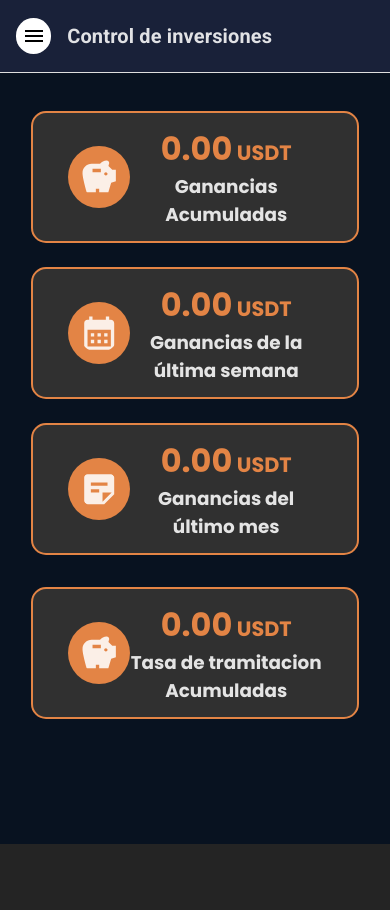
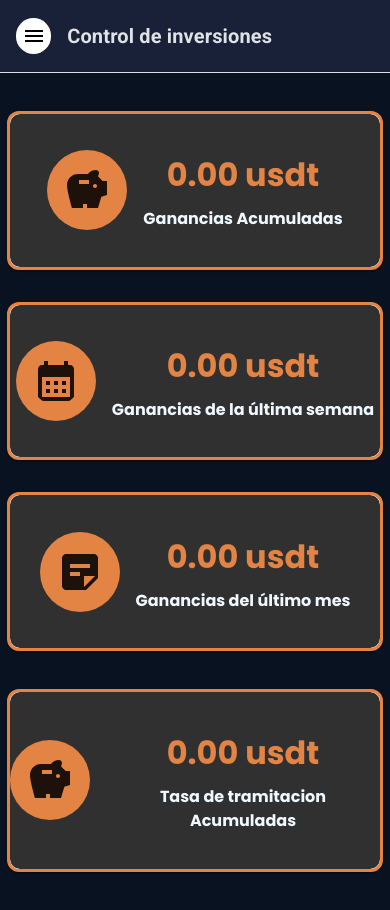
Before and after one commit to FacundoMangin41/Inversiones, a React (Vite) app: page /estadisticas in a window 390 px wide. Before the commit the page ends 844 px from the top, so only its background shows below. Built offline with nearby package versions, Linux system fonts and the light colour scheme.

Commit message:
arreglo de estadisticas

```diff
--- a/src/components/target/SumaGananciasDiarias.jsx
+++ b/src/components/target/SumaGananciasDiarias.jsx
@@ -1,6 +1,11 @@
 import React, { useState, useEffect } from 'react';
 import "./css/tarjetas.css";
 import SavingsIcon from '@mui/icons-material/Savings';
+import CardMedia from '@mui/material/CardMedia';
+import Typography from '@mui/material/Typography';
+import { CardActionArea } from '@mui/material';
+import Card from '@mui/material/Card';
+import CardContent from '@mui/material/CardContent';
 
 export default function SumaGananciasDiarias() {
   const [rows, setRows] = useState([]);
@@ -21,12 +26,20 @@ export default function SumaGananciasDiarias() {
   };
 
   return (
-    <div className='containerTarjetas'>
-      <SavingsIcon className='iconoTarjeta'/>
-      <div className="contenedorTarjetasInformacion">
-        <h1>{calcularSumaGanancias()}<span> USDT</span></h1>
-        <h3>Ganancias Acumuladas</h3>
+
+
+    <Card className='Tarjetas'>
+      <div className='contenedorTarjeta'>
+        <SavingsIcon className='iconoTarjeta'/>
+        <div className="contenedorTextoTarjeta">
+          <div className='calculoTarjetas'>
+            <h1>{calcularSumaGanancias()}<span> usdt</span></h1>
+          </div>
+          <CardContent className='textoTarjetas'>
+            Ganancias Acumuladas
+          </CardContent>
+        </div>
       </div>
-    </div>
+    </Card>
   );
 }
--- a/src/components/target/SumaGananciasUltimaSemana.jsx
+++ b/src/components/target/SumaGananciasUltimaSemana.jsx
@@ -2,6 +2,9 @@ import React, { useState, useEffect } from 'react';
 import "./css/tarjetas.css";
 import CalendarMonthIcon from '@mui/icons-material/CalendarMonth';
 import { startOfWeek, endOfWeek, isSameWeek, max } from 'date-fns';
+import Card from '@mui/material/Card';
+import CardContent from '@mui/material/CardContent';
+import { CardActionArea } from '@mui/material';
 
 export default function SumaGananciasUltimaSemana() {
   const [rows, setRows] = useState([]);
@@ -53,12 +56,18 @@ export default function SumaGananciasUltimaSemana() {
   };
 
   return (
-    <div className='containerTarjetas'>
-      <CalendarMonthIcon className='iconoTarjeta'/>
-      <div className="contenedorTarjetasInformacion">
-        <h1>{calcularSumaGananciasUltimaSemana()}<span> USDT</span></h1>
-        <h3>Ganancias de la última semana</h3>
-      </div>
+<Card className='Tarjetas'>
+<div className='contenedorTarjeta'>
+  <CalendarMonthIcon className='iconoTarjeta'/>
+  <div className="contenedorTextoTarjeta">
+    <div className='calculoTarjetas'>
+      <h1>{calcularSumaGananciasUltimaSemana()}<span> usdt</span></h1>
     </div>
+    <CardContent className='textoTarjetas'>
+    Ganancias de la última semana
+    </CardContent>
+  </div>
+</div>
+</Card>
   );
 }
--- a/src/components/target/SumaGananciasUltimoMes.jsx
+++ b/src/components/target/SumaGananciasUltimoMes.jsx
@@ -2,6 +2,9 @@ import React, { useState, useEffect } from 'react';
 import "./css/tarjetas.css";
 import StickyNote2Icon from '@mui/icons-material/StickyNote2';
 import { startOfMonth, endOfMonth, isSameMonth, max } from 'date-fns';
+import { CardActionArea } from '@mui/material';
+import Card from '@mui/material/Card';
+import CardContent from '@mui/material/CardContent';
 
 export default function SumaGananciasUltimoMes() {
   const [rows, setRows] = useState([]);
@@ -53,12 +56,19 @@ export default function SumaGananciasUltimoMes() {
   };
 
   return (
-    <div className='containerTarjetas'>
-      <StickyNote2Icon className='iconoTarjeta'/>
-      <div className="contenedorTarjetasInformacion">
-        <h1>{calcularSumaGananciasUltimoMes()}<span> USDT</span></h1>
-        <h3>Ganancias del último mes</h3>
+
+    <Card className='Tarjetas'>
+      <div className='contenedorTarjeta'>
+        <StickyNote2Icon className='iconoTarjeta' />
+        <div className="contenedorTextoTarjeta">
+          <div className='calculoTarjetas'>
+            <h1>{calcularSumaGananciasUltimoMes()}<span> usdt</span></h1>
+          </div>
+          <CardContent className='textoTarjetas'>
+            Ganancias del último mes
+          </CardContent>
+        </div>
       </div>
-    </div>
+    </Card>
   );
 }
--- a/src/components/target/SumaTasaTramitacion.jsx
+++ b/src/components/target/SumaTasaTramitacion.jsx
@@ -1,6 +1,9 @@
 import React, { useState, useEffect } from 'react';
 import "./css/tarjetas.css";
 import SavingsIcon from '@mui/icons-material/Savings';
+import { CardActionArea } from '@mui/material';
+import Card from '@mui/material/Card';
+import CardContent from '@mui/material/CardContent';
 
 export default function SumaTasaTramitacion() {
   const [rows, setRows] = useState([]);
@@ -21,12 +24,18 @@ export default function SumaTasaTramitacion() {
   };
 
   return (
-    <div className='containerTarjetas'>
-      <SavingsIcon className='iconoTarjeta'/>
-      <div className="contenedorTarjetasInformacion">
-        <h1>{calcularSumaTasaTramitacion()}<span> USDT</span></h1>
-        <h3>Tasa de tramitacion Acumuladas</h3>
+    <Card className='Tarjetas'>
+      <div className='contenedorTarjeta'>
+        <SavingsIcon className='iconoTarjeta' />
+        <div className="contenedorTextoTarjeta">
+          <div className='calculoTarjetas'>
+            <h1>{calcularSumaTasaTramitacion()}<span> usdt</span></h1>
+          </div>
+          <CardContent className='textoTarjetas'>
+            Tasa de tramitacion Acumuladas
+          </CardContent>
+        </div>
       </div>
-    </div>
+    </Card>
   );
 }
--- a/src/components/target/css/tarjetas.css
+++ b/src/components/target/css/tarjetas.css
@@ -1,175 +1,57 @@
-.containerTarjetas{
-    width: 32rem;
-    height: 11rem;
-    background-color: #303030;
+.Tarjetas{
+  border: 3px solid #e38445;
+  border-radius: 12px !important;
+  width: clamp(1rem, 32rem, 90%);
+}
+
+@media (max-width: 1430px){
+  .Tarjetas{
+    border: 3px solid #e38445;
+    border-radius: 12px !important;
+    width: 100%;
+  }
+}
+
+.contenedorTarjeta{
+  width: 100%;
   display: flex;
   justify-content: center;
   align-items: center;
-    gap: 2rem;
-    border-radius: 15px;
-    border: 2px solid #e38445;
-    padding: 1rem;
+  gap: 1rem;
+  background: #303030;
+  border-radius: 10px;
 }
 
 .iconoTarjeta{
-    font-size: 3.5rem !important;
-    padding: 0.8rem;
+  font-size: 3rem !important;
+  padding: 1rem;
   border-radius: 50%;
   background-color: #e38445;
 }
 
-.contenedorTarjetasInformacion{
+.calculoTarjetas{
   display: flex;
   justify-content: center;
   align-items: center;
-    text-align: center;
-    flex-direction: column;
+  padding: 1rem 0 0rem;
+  border-top-left-radius: 12px !important;
+  border-top-right-radius: 12px !important;
 }
 
-.contenedorTarjetasInformacion h1{
-    margin: 0;
-    color: #e38445;
+.calculoTarjetas h1{
   font-family: "Poppins", sans-serif;
   font-weight: 700;
-  font-size: 3rem;
+  color: #e38445;
+  margin-bottom: 0.5rem;
 }
 
-.contenedorTarjetasInformacion h1 span{
-    margin: 0;
-    color: #e38445;
-    font-family: "Poppins", sans-serif;
-  font-weight: 700;
-  font-size: 2.3rem;
-}
-
-.contenedorTarjetasInformacion h3{
-    margin: 0;
-    font-size: 1.6rem;
-    font-family: "Poppins", sans-serif;
-    font-weight: 700;
-    width: 14rem;
-}
-
-.containerTarjetasTramitacion{
+.textoTarjetas{
+  padding: 0 0 2.2rem !important;
   display: flex;
   justify-content: center;
   align-items: center;
+  font-family: "Poppins", sans-serif !important;
+  font-weight: 700 !important;
+  color: aliceblue;
+  text-align: center;
 }
-
-
-@media (max-width: 1680px){
-    .containerTarjetas{
-        width: 28rem;
-        height: 9rem;
-    }
-
-    .contenedorTarjetasInformacion h1{
-      font-size: 2rem;
-    }
-
-    .contenedorTarjetasInformacion h1 span{
-      font-size: 1.5rem;
-    }
-
-    .contenedorTarjetasInformacion h3{
-        font-size: 1.3rem;
-    }
-}
-
-@media (max-width: 1440px){
-  .containerTarjetas{
-      width: 22rem;
-      height: 9rem;
-  }
-
-  .contenedorTarjetasInformacion h1{
-    font-size: 2rem;
-  }
-
-  .contenedorTarjetasInformacion h1 span{
-    font-size: 1.5rem;
-  }
-
-  .contenedorTarjetasInformacion h3{
-      font-size: 1.3rem;
-  }
-}
-
-@media (max-width: 1024px){
-    .containerTarjetas{
-        width: 16rem;
-        height: 7rem;
-        gap: 1rem;
-    }
-
-    .iconoTarjeta{
-        font-size: 2.5rem !important;
-        padding: 0.8rem;
-    }
-
-    .contenedorTarjetasInformacion h1{
-      font-size: 1.7rem;
-    }
-
-    .contenedorTarjetasInformacion h1 span{
-      font-size: 1.3rem;
-    }
-
-    .contenedorTarjetasInformacion h3{
-        font-size: 1rem;
-        width: 10rem;
-    }
-}
-
-
-@media (max-width: 768px){
-    .containerTarjetas{
-        width: 11rem;
-        height: 6rem;
-        gap: 0rem;
-    }
-
-    .iconoTarjeta{
-        font-size: 2rem !important;
-        padding: 0.7rem;
-    }
-
-    .contenedorTarjetasInformacion h1{
-      font-size: 1.5rem;
-    }
-
-    .contenedorTarjetasInformacion h1 span{
-      font-size: 1rem;
-    }
-
-    .contenedorTarjetasInformacion h3{
-        font-size: 0.8rem;
-        width: 7.5rem;
-    }
-}
-
-@media (max-width: 500px){
-    .containerTarjetas{
-        width: 75vw;
-        height: 6rem;
-
-    }
-
-    .iconoTarjeta{
-        font-size: 2.5rem !important;
-        padding: 0.7rem;
-    }
-
-    .contenedorTarjetasInformacion h1{
-      font-size: 2rem;
-    }
-
-    .contenedorTarjetasInformacion h1 span{
-      font-size: 1.3rem;
-    }
-
-    .contenedorTarjetasInformacion h3{
-        font-size: 1.15rem;
-        width: 12rem;
-    }
-}
--- a/src/pages/Estadisticas/AppEstadisticas.jsx
+++ b/src/pages/Estadisticas/AppEstadisticas.jsx
@@ -1,26 +1,14 @@
-import * as React from 'react';
-import SumaGananciasDiarias from '../../components/target/SumaGananciasDiarias';
-import SumaGananciasUltimaSemana from '../../components/target/SumaGananciasUltimaSemana';
-import SumaGananciasUltimoMes from '../../components/target/SumaGananciasUltimoMes';
-import SumaTasaTramitacion from '../../components/target/SumaTasaTramitacion';
-import "./css/estadistica.css"
+import React from 'react';
+import AppEstadisticasGanancias from './AppEstadisticasGanancias';
+import AppEstadisticasTramitacion from './AppEstadisticasTramitacion';
 
-export default function AppEstadisticas() {
+const AppEstadisticas = () => {
+    return (
+        <div className='contenedorEstadisticas'>
+            <AppEstadisticasGanancias/>
+            <AppEstadisticasTramitacion/>
+        </div>
+    );
+};
 
-  return (
-    <div className='PagesEstadisticas'>
-      <div className='pagesTarjetasEstadisticas'>
-        <SumaGananciasDiarias />
-        <SumaGananciasUltimaSemana />
-        <SumaGananciasUltimoMes />
-        {/* <SumaGananciasDiarias />  */}
-      </div>
-
-      <div className='pagesTarjetasEstadisticas'>
-      <SumaTasaTramitacion />
-      {/* <SumaGananciasDiarias />
-      <SumaGananciasDiarias />  */}
-      </div>
-    </div>
-  );
-}
+export default AppEstadisticas;
--- /dev/null
+++ b/src/pages/Estadisticas/AppEstadisticasGanancias.jsx
@@ -0,0 +1,24 @@
+import * as React from 'react';
+import SumaGananciasDiarias from '../../components/target/SumaGananciasDiarias';
+import SumaGananciasUltimaSemana from '../../components/target/SumaGananciasUltimaSemana';
+import SumaGananciasUltimoMes from '../../components/target/SumaGananciasUltimoMes';
+import SumaTasaTramitacion from '../../components/target/SumaTasaTramitacion';
+import "./css/estadistica.css"
+import Divider from '@mui/material/Divider';
+
+export default function AppEstadisticasGanancias() {
+
+  return (
+    <div className='PagesEstadisticas'>
+        <SumaGananciasDiarias />
+        <SumaGananciasUltimaSemana />
+        <SumaGananciasUltimoMes />
+
+
+      {/* <SumaTasaTramitacion />  */}
+      {/* <SumaGananciasDiarias />
+      <SumaGananciasDiarias />  */}
+
+    </div>
+  );
+}
--- /dev/null
+++ b/src/pages/Estadisticas/AppEstadisticasTramitacion.jsx
@@ -0,0 +1,16 @@
+import * as React from 'react';
+
+import SumaTasaTramitacion from '../../components/target/SumaTasaTramitacion';
+import "./css/estadistica.css"
+import Divider from '@mui/material/Divider';
+
+export default function AppEstadisticasTramitacion() {
+
+  return (
+    <div className='PagesEstadisticas'>
+      <SumaTasaTramitacion />
+
+
+    </div>
+  );
+}
--- a/src/pages/Estadisticas/css/estadistica.css
+++ b/src/pages/Estadisticas/css/estadistica.css
@@ -1,27 +1,31 @@
+.contenedorEstadisticas{
+    width: 100vw;
+    display: flex;
+    flex-direction: column;
+    justify-content: center;
+    align-items: center;
+    padding-bottom: 38px;
+}
+
 .PagesEstadisticas{
+    width: 95vw ;
+    height: 100%;
     display: flex;
     justify-content: center;
+    align-items: center;
     padding-top: 38px;
-    flex-direction: column;
+    flex-direction: row;
     gap: 2rem;
 }
 
 .pagesTarjetasEstadisticas{
-    display: flex;
+    width: 100%;
     justify-content: center;
-    align-items: center;
     gap: 2rem;
 }
 
-@media (max-width: 500px){
+@media (max-width: 1430px){
     .PagesEstadisticas{
-        padding-bottom: 38px;
-        align-items: center;
-    }
-
-    .pagesTarjetasEstadisticas{
-        display: flex;
         flex-direction: column;
-        gap: 1.5rem;
     }
 }
```
Lines whose indentation alone changed are shown as unchanged.
